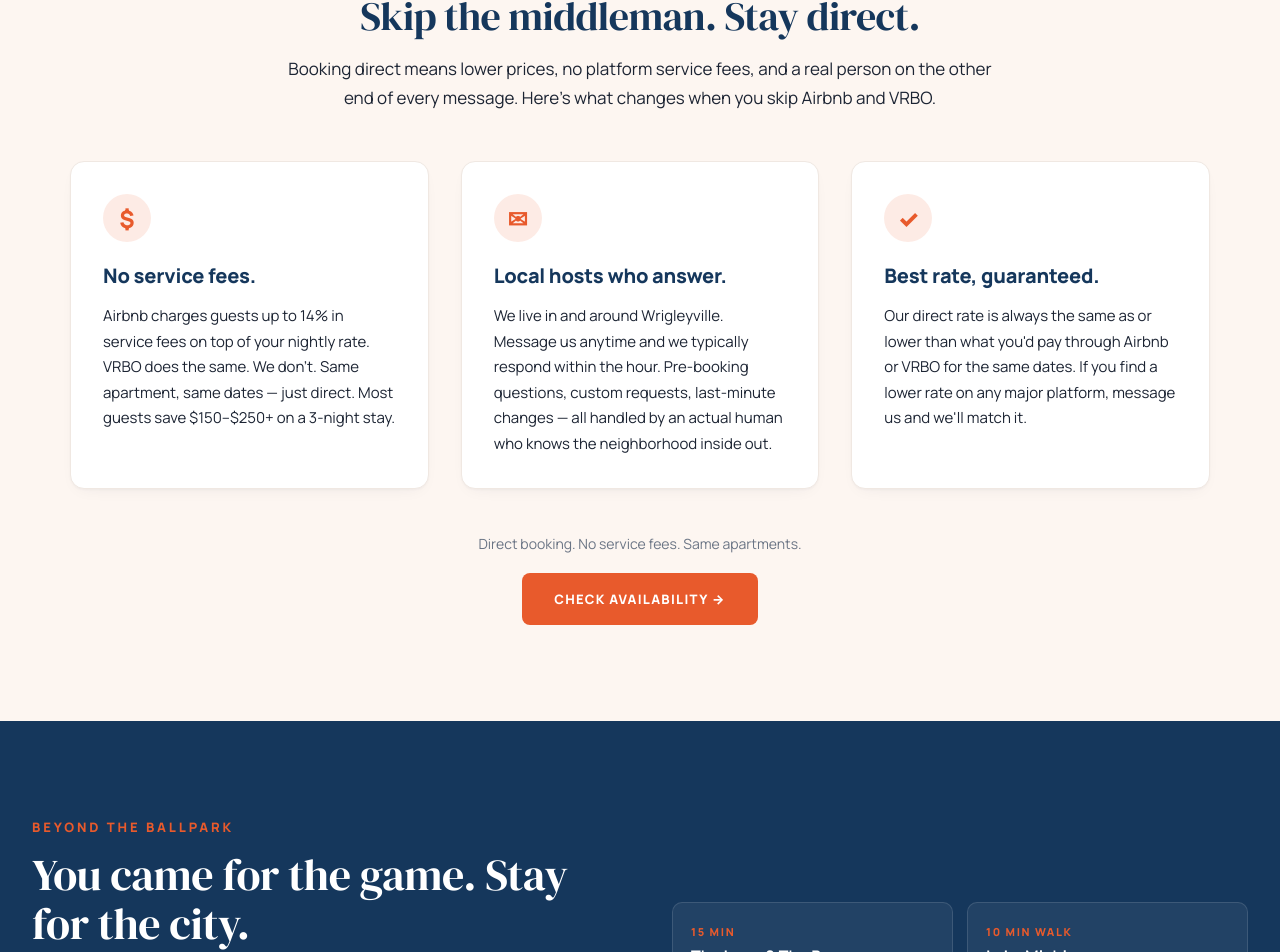
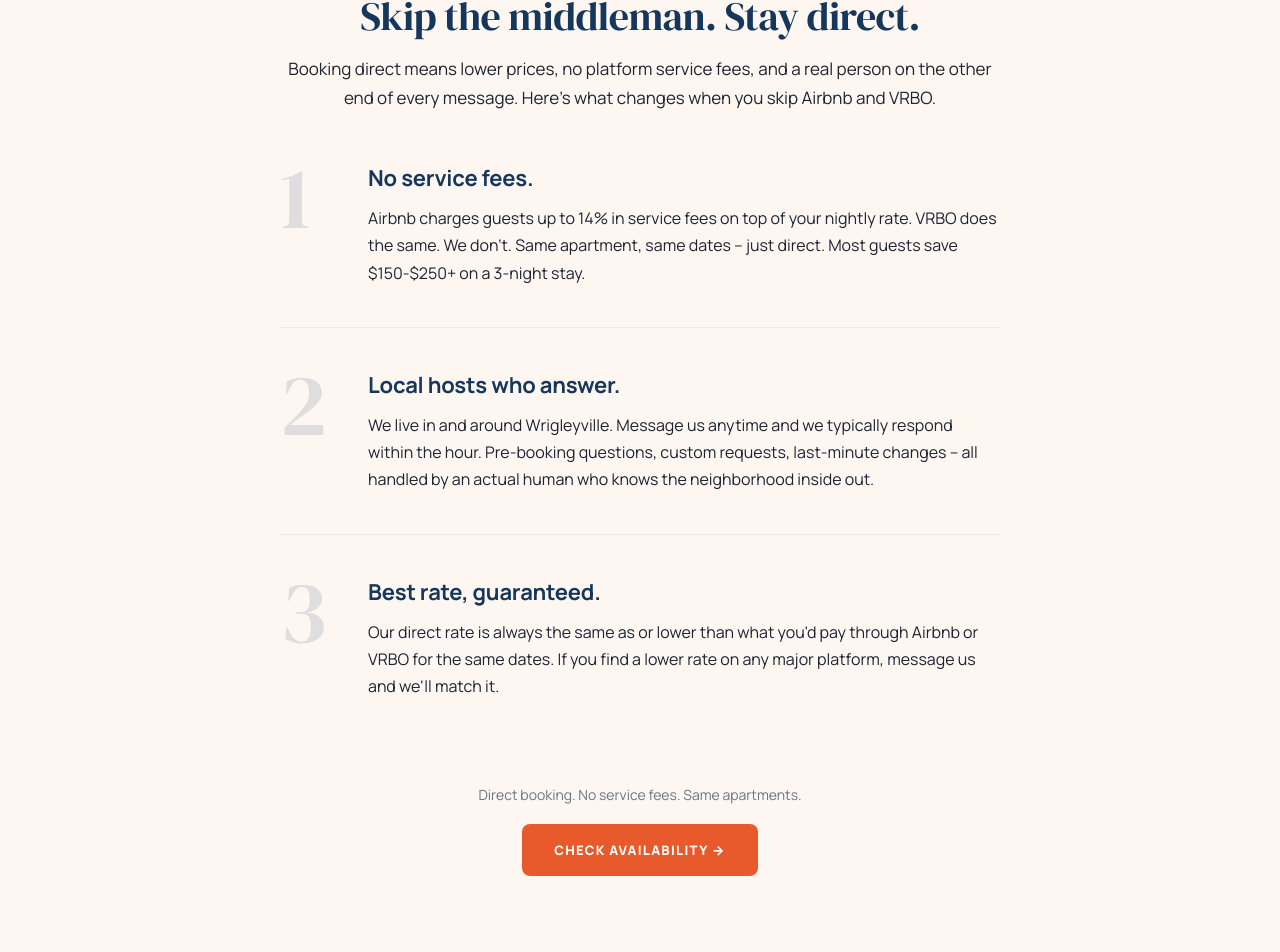
Before and after one commit to janglejuice/double-play-site, a Next.js app: page / in a window 1280 px wide. Shown: the part 2799-3751 px from the top of the page. Built offline with nearby package versions, Linux system fonts and the light colour scheme.

Commit message:
design: replace Why Book Direct card grid with numbered editorial layout
Co-Authored-By: Claude Sonnet 4.6 <noreply@anthropic.com>

```diff
--- a/src/app/page.tsx
+++ b/src/app/page.tsx
@@ -252,30 +252,66 @@ export default function HomePage() {
               Booking direct means lower prices, no platform service fees, and a real person on the other end of every message. Here&apos;s what changes when you skip Airbnb and VRBO.
             </p>
           </div>
-          <div style={{ display: 'grid', gridTemplateColumns: 'repeat(3, 1fr)', gap: 32, maxWidth: 1140, margin: '0 auto' }} className="why-direct-grid">
+          <div style={{ maxWidth: 720, margin: '0 auto' }}>
             {[
               {
+                num: '1',
                 title: 'No service fees.',
-                body: 'Airbnb charges guests up to 14% in service fees on top of your nightly rate. VRBO does the same. We don\'t. Same apartment, same dates — just direct. Most guests save $150–$250+ on a 3-night stay.',
-                icon: '$',
+                body: "Airbnb charges guests up to 14% in service fees on top of your nightly rate. VRBO does the same. We don't. Same apartment, same dates -- just direct. Most guests save $150-$250+ on a 3-night stay.",
               },
               {
+                num: '2',
                 title: 'Local hosts who answer.',
-                body: 'We live in and around Wrigleyville. Message us anytime and we typically respond within the hour. Pre-booking questions, custom requests, last-minute changes — all handled by an actual human who knows the neighborhood inside out.',
-                icon: '✉',
+                body: 'We live in and around Wrigleyville. Message us anytime and we typically respond within the hour. Pre-booking questions, custom requests, last-minute changes -- all handled by an actual human who knows the neighborhood inside out.',
               },
               {
+                num: '3',
                 title: 'Best rate, guaranteed.',
-                body: 'Our direct rate is always the same as or lower than what you\'d pay through Airbnb or VRBO for the same dates. If you find a lower rate on any major platform, message us and we\'ll match it.',
-                icon: '✓',
+                body: "Our direct rate is always the same as or lower than what you'd pay through Airbnb or VRBO for the same dates. If you find a lower rate on any major platform, message us and we'll match it.",
               },
-            ].map(card => (
-              <div key={card.title} style={{ background: '#fff', borderRadius: 14, padding: 32, border: '1px solid #f0e8e2', boxShadow: '0 1px 2px rgba(15,42,72,.03), 0 6px 18px -10px rgba(15,42,72,.10)' }}>
-                <div style={{ width: 48, height: 48, borderRadius: 24, background: 'rgba(232,90,44,.12)', display: 'grid', placeItems: 'center', fontSize: 24, fontWeight: 800, color: '#E85A2C', marginBottom: 18 }}>
-                  {card.icon}
+            ].map((item, i) => (
+              <div
+                key={item.num}
+                style={{
+                  borderTop: '1px solid #f0e8e2',
+                  padding: '40px 0',
+                  position: 'relative',
+                  ...(i === 0 ? { borderTop: 'none', paddingTop: 0 } : {}),
+                }}
+              >
+                <div style={{ display: 'flex', alignItems: 'flex-start', gap: 32 }}>
+                  <div
+                    style={{
+                      fontFamily: "'DM Serif Display', serif",
+                      fontSize: 88,
+                      fontWeight: 400,
+                      lineHeight: 1,
+                      color: 'rgba(21,55,92,0.13)',
+                      minWidth: 56,
+                      userSelect: 'none',
+                      marginTop: -8,
+                    }}
+                  >
+                    {item.num}
+                  </div>
+                  <div>
+                    <h3
+                      style={{
+                        fontFamily: 'Manrope, sans-serif',
+                        fontSize: 22,
+                        fontWeight: 700,
+                        color: '#15375c',
+                        margin: '0 0 10px',
+                        letterSpacing: '-0.01em',
+                      }}
+                    >
+                      {item.title}
+                    </h3>
+                    <p style={{ fontFamily: 'Manrope, sans-serif', fontSize: 16, lineHeight: 1.7, color: '#1c2433', margin: 0 }}>
+                      {item.body}
+                    </p>
+                  </div>
                 </div>
-                <h3 style={{ fontFamily: 'Manrope', fontSize: 20, fontWeight: 800, color: '#15375c', margin: '0 0 12px', letterSpacing: '-0.01em' }}>{card.title}</h3>
-                <p style={{ fontSize: 15, lineHeight: 1.7, color: '#1c2433', margin: 0 }}>{card.body}</p>
               </div>
             ))}
           </div>
```
